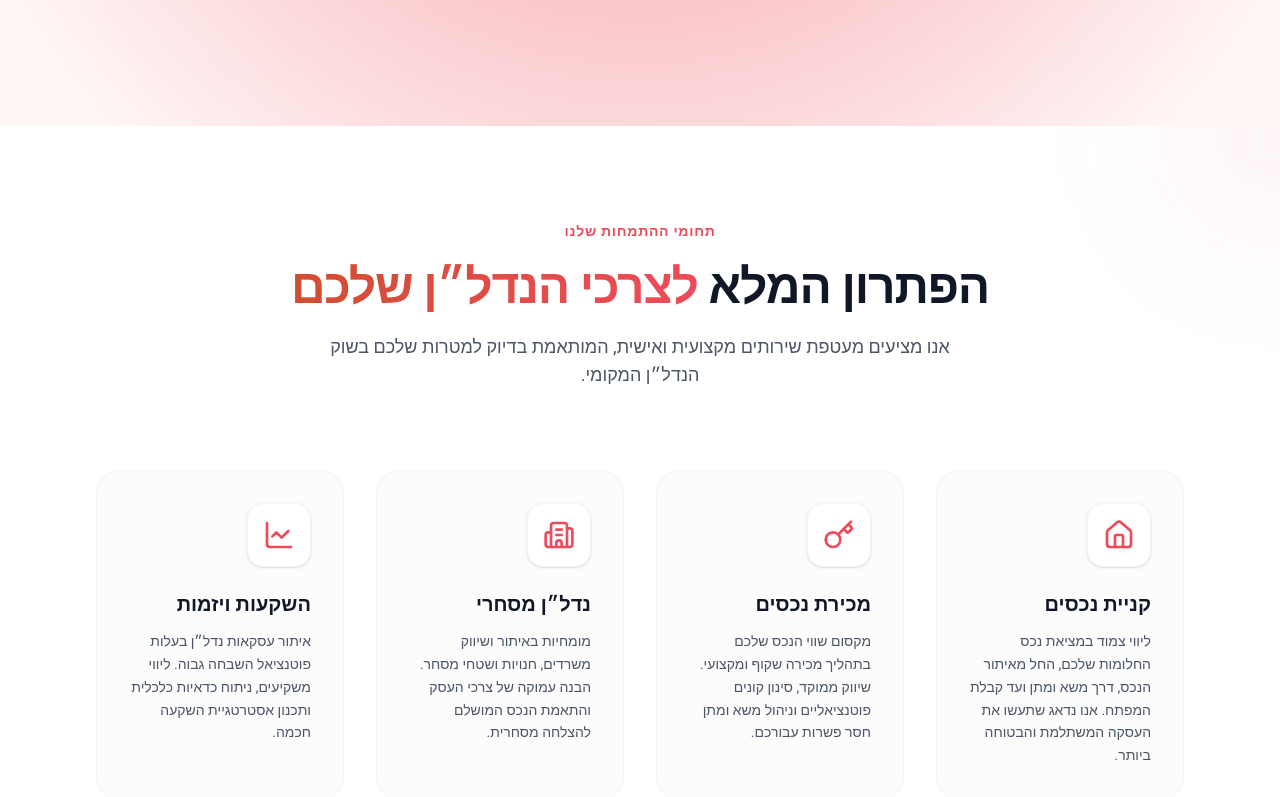
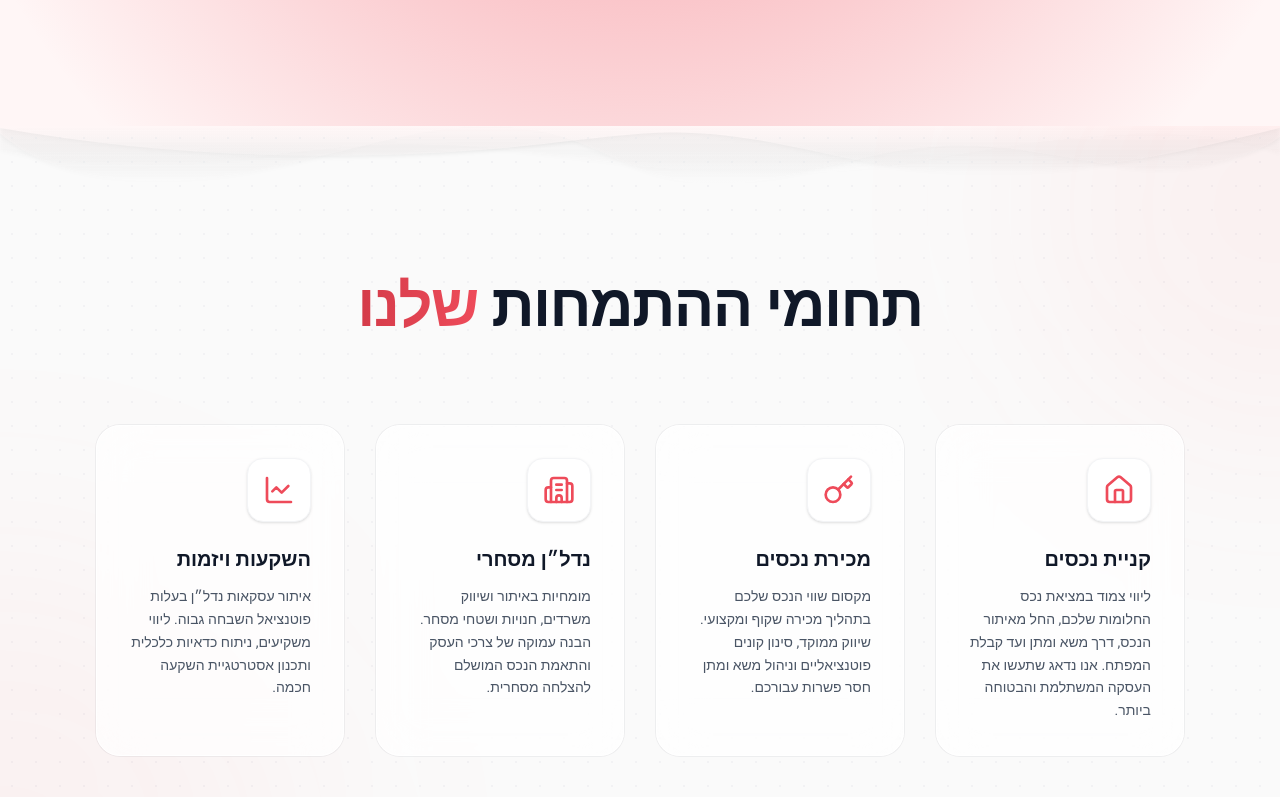
Before and after one commit to YoavHurvitz/Yacobson-Real-Estate, a React (Vite) app: page / in a window 1280 px wide. Shown: the part 1723-2520 px from the top of the page. Built offline with nearby package versions, Linux system fonts and the light colour scheme.

Commit message:
feat: design blend gradient divider, update navbar links, contextualize CTA form

```diff
--- a/src/App.tsx
+++ b/src/App.tsx
@@ -35,12 +35,12 @@ export default function App() {
         <Properties />
         <Services />
         <WhyUs />
-        <CTAForm id="contact" />
+        <CTAForm />
         <AboutUs />
         <Reviews />
         <Team />
         <Blog />
-        <CTAForm />
+        <CTAForm title="הגיע הזמן להתקדם לנכס הבא שלכם." subtitle="צוות המומחים שלנו כאן לשירותכם בכל שאלה או לתיאום פגישה אישית." />
         <FAQ />
         <Footer />
       </Suspense>
--- a/src/components/CTAForm.tsx
+++ b/src/components/CTAForm.tsx
@@ -4,9 +4,15 @@ import { Send, Home, Key, UserCircle } from 'lucide-react';
 
 interface CTAFormProps {
   id?: string;
+  title?: string;
+  subtitle?: string;
 }
 
-export default function CTAForm({ id }: CTAFormProps) {
+export default function CTAForm({
+  id,
+  title = "מוכנים לעשות את הצעד הבא?",
+  subtitle = "השאירו פרטים ונלווה אתכם בדרך לעסקה המשתלמת ביותר"
+}: CTAFormProps) {
   const [activeTab, setActiveTab] = useState<string | null>('buy');
 
   const options = [
@@ -40,8 +46,8 @@ export default function CTAForm({ id }: CTAFormProps) {
           transition={{ duration: 0.4, ease: "easeOut" }}
           className="text-center mb-8 md:mb-10"
         >
-          <h2 className="text-3xl md:text-4xl lg:text-5xl font-black text-white tracking-tight drop-shadow-sm">מוכנים לעשות את הצעד הבא?</h2>
-          <p className="mt-3 text-white/80 font-medium md:text-lg">השאירו פרטים ונלווה אתכם בדרך לעסקה המשתלמת ביותר</p>
+          <h2 className="text-3xl md:text-4xl lg:text-5xl font-black text-white tracking-tight drop-shadow-sm">{title}</h2>
+          <p className="mt-3 text-white/80 font-medium md:text-lg">{subtitle}</p>
         </motion.div>
 
         <motion.div
--- a/src/components/Footer.tsx
+++ b/src/components/Footer.tsx
@@ -3,7 +3,7 @@ import { MapPin, Phone, Mail } from 'lucide-react';
 
 export default function Footer() {
   return (
-    <footer className="w-full">
+    <footer id="contact" className="w-full">
       <div className="relative bg-gray-900 pt-24 pb-12 px-8 md:px-16 lg:px-24">
         {/* Background Image */}
         <div className="absolute inset-0 z-0">
--- a/src/components/Navbar.tsx
+++ b/src/components/Navbar.tsx
@@ -5,7 +5,7 @@ import { Menu, X } from 'lucide-react';
 const links = [
   { name: 'בית', href: '#home' },
   { name: 'נכסים', href: '#properties' },
-  { name: 'יתרונות', href: '#why-us' },
+  { name: 'שירותים', href: '#services' },
   { name: 'הצוות', href: '#team' },
   { name: 'צור קשר', href: '#contact' },
 ];
--- a/src/components/Services.tsx
+++ b/src/components/Services.tsx
@@ -30,11 +30,30 @@ const services = [
 
 export default function Services() {
     return (
-        <section className="py-24 px-4 md:px-12 lg:px-24 bg-white relative overflow-hidden" id="services">
-            {/* Background decorations */}
-            <div className="absolute top-0 right-0 w-64 h-64 bg-accent/5 rounded-full blur-3xl -translate-y-1/2 translate-x-1/2"></div>
+        <section className="py-24 px-4 md:px-12 lg:px-24 bg-[#FAFAFA] relative overflow-hidden" id="services">
+            {/* Top Divider Blending from Properties Section */}
+            <div className="absolute top-0 left-0 w-full overflow-hidden leading-none z-0">
+                <svg viewBox="0 0 1200 120" preserveAspectRatio="none" className="w-full h-8 md:h-12 lg:h-16 drop-shadow-sm -translate-y-[1px]">
+                    <defs>
+                        <linearGradient id="blend-gradient" x1="0" y1="0" x2="0" y2="1">
+                            <stop offset="0%" stopColor="#FFF6F6" stopOpacity="1" />
+                            <stop offset="100%" stopColor="#FAFAFA" stopOpacity="0" />
+                        </linearGradient>
+                    </defs>
+                    <path fill="url(#blend-gradient)" d="M0,0V46.29c47.79,22.2,103.59,32.17,158,28,70.36-5.37,136.33-33.31,206.8-37.5C438.64,32.43,512.34,53.67,583,72.05c69.27,18,138.3,24.88,209.4,13.08,36.15-6,69.85-17.84,104.45-29.34C989.49,25,1113-14.29,1200,52.47V0Z" opacity=".3"></path>
+                    <path fill="url(#blend-gradient)" d="M0,0V15.81C13,36.92,27.64,56.86,47.69,72.05,99.41,111.27,165,111,224.58,91.58c31.15-10.15,60.09-26.07,89.67-39.8,40.92-19,84.73-46,130.83-49.67,36.26-2.85,70.9,9.42,98.6,31.56,31.77,25.39,62.32,62,103.63,73,40.44,10.79,81.35-6.69,119.13-24.28s75.16-39,116.92-43.05c59.73-5.85,113.28,22.88,168.9,38.84,30.2,8.66,59,6.17,87.09-7.5,22.43-10.89,48-26.93,60.65-49.24V0Z" opacity=".5"></path>
+                    <path fill="url(#blend-gradient)" d="M0,0V5.63C149.93,59,314.09,71.32,475.83,42.57c43-7.64,84.23-20.12,127.61-26.46,59-8.63,112.48,12.24,165.56,35.4C827.93,77.22,886,95.24,951.2,90c86.53-7,172.46-45.71,248.8-84.81V0Z"></path>
+                </svg>
+            </div>
 
-            <div className="max-w-7xl mx-auto relative z-10">
+            {/* Background decorations - texture and gradients */}
+            <div className="absolute inset-0 z-0 pointer-events-none opacity-40">
+                <div className="absolute inset-0 bg-[radial-gradient(#e5e7eb_1px,transparent_1px)] [background-size:24px_24px]"></div>
+            </div>
+            <div className="absolute top-20 right-0 w-[500px] h-[500px] bg-accent/5 rounded-full blur-[100px] -translate-y-1/2 translate-x-1/2"></div>
+            <div className="absolute bottom-0 left-0 w-[600px] h-[600px] bg-accent/5 rounded-full blur-[120px] translate-y-1/2 -translate-x-1/2"></div>
+
+            <div className="max-w-7xl mx-auto relative z-10 mt-10 md:mt-12">
                 <motion.div
                     initial={{ opacity: 0, y: 20 }}
                     whileInView={{ opacity: 1, y: 0 }}
@@ -43,13 +62,9 @@ export default function Services() {
                     className="text-center mb-16 md:mb-20"
                     dir="rtl"
                 >
-                    <span className="text-accent font-bold tracking-wider uppercase text-sm mb-4 block">תחומי ההתמחות שלנו</span>
-                    <h2 className="text-3xl md:text-5xl font-black text-gray-900 tracking-tight leading-tight">
-                        הפתרון המלא <span className="text-transparent bg-clip-text bg-gradient-to-l from-accent to-[#d14d30]">לצרכי הנדל״ן שלכם</span>
+                    <h2 className="text-4xl md:text-5xl lg:text-6xl font-black text-gray-900 tracking-tight leading-tight">
+                        תחומי ההתמחות <span className="text-transparent bg-clip-text bg-gradient-to-l from-accent to-accent-hover">שלנו</span>
                     </h2>
-                    <p className="mt-4 text-gray-600 max-w-2xl mx-auto md:text-lg">
-                        אנו מציעים מעטפת שירותים מקצועית ואישית, המותאמת בדיוק למטרות שלכם בשוק הנדל״ן המקומי.
-                    </p>
                 </motion.div>
 
                 <div className="grid grid-cols-1 md:grid-cols-2 lg:grid-cols-4 gap-6 md:gap-8" dir="rtl">
@@ -61,8 +76,7 @@ export default function Services() {
                                 initial={{ opacity: 0, y: 30 }}
                                 whileInView={{ opacity: 1, y: 0 }}
                                 viewport={{ once: true, margin: "-50px" }}
-                                transition={{ duration: 0.5, delay: index * 0.1, ease: "easeOut" }}
-                                className="group p-8 rounded-3xl bg-gray-50/50 border border-gray-100 hover:bg-white hover:shadow-[0_8px_30px_rgb(0,0,0,0.08)] transition-all duration-300 relative overflow-hidden"
+                                className="group p-8 rounded-3xl bg-white/70 backdrop-blur-xl border border-white hover:bg-white hover:shadow-[0_20px_40px_rgb(0,0,0,0.04)] transition-all duration-500 relative overflow-hidden ring-1 ring-gray-900/5 group-hover:ring-accent/20"
                             >
                                 {/* Visual subtle accent line on top */}
                                 <div className="absolute top-0 right-0 w-full h-1 bg-gradient-to-l from-accent to-transparent opacity-0 group-hover:opacity-100 transition-opacity duration-300"></div>
```
